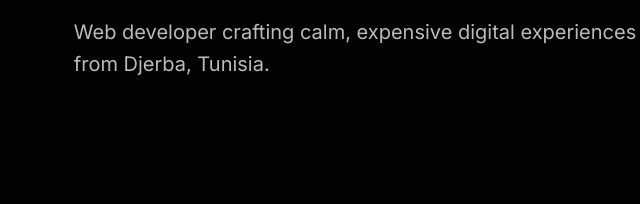
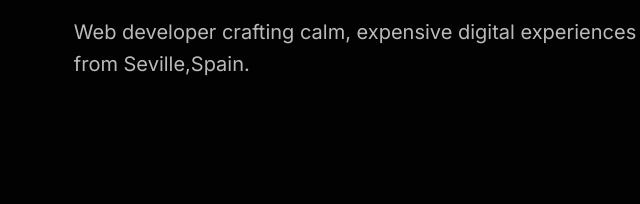
Before and after one commit to SonicTheHedghoge/Daghari_adam, a plain HTML site: page index.html in a window 1280 px wide. Shown: the part 544-748 px from the top of the page, 3-643 px from the left. Drawn offline with Linux system fonts and the light colour scheme.

Commit message:
Change location in hero section text
Updated hero section text to reflect new location.

```diff
--- a/index.html
+++ b/index.html
@@ -299,7 +299,7 @@
   <small data-i18n="badge">Digital Portfolio</small>
   <h1>Daghari<br><span>Adem</span></h1>
   <p data-i18n="heroText">
-    Web developer crafting calm, expensive digital experiences from Djerba, Tunisia.
+    Web developer crafting calm, expensive digital experiences from Seville,Spain.
   </p>
 </section>
 
@@ -422,4 +422,5 @@
 </script>
 
 </body>
+
 </html>
```
